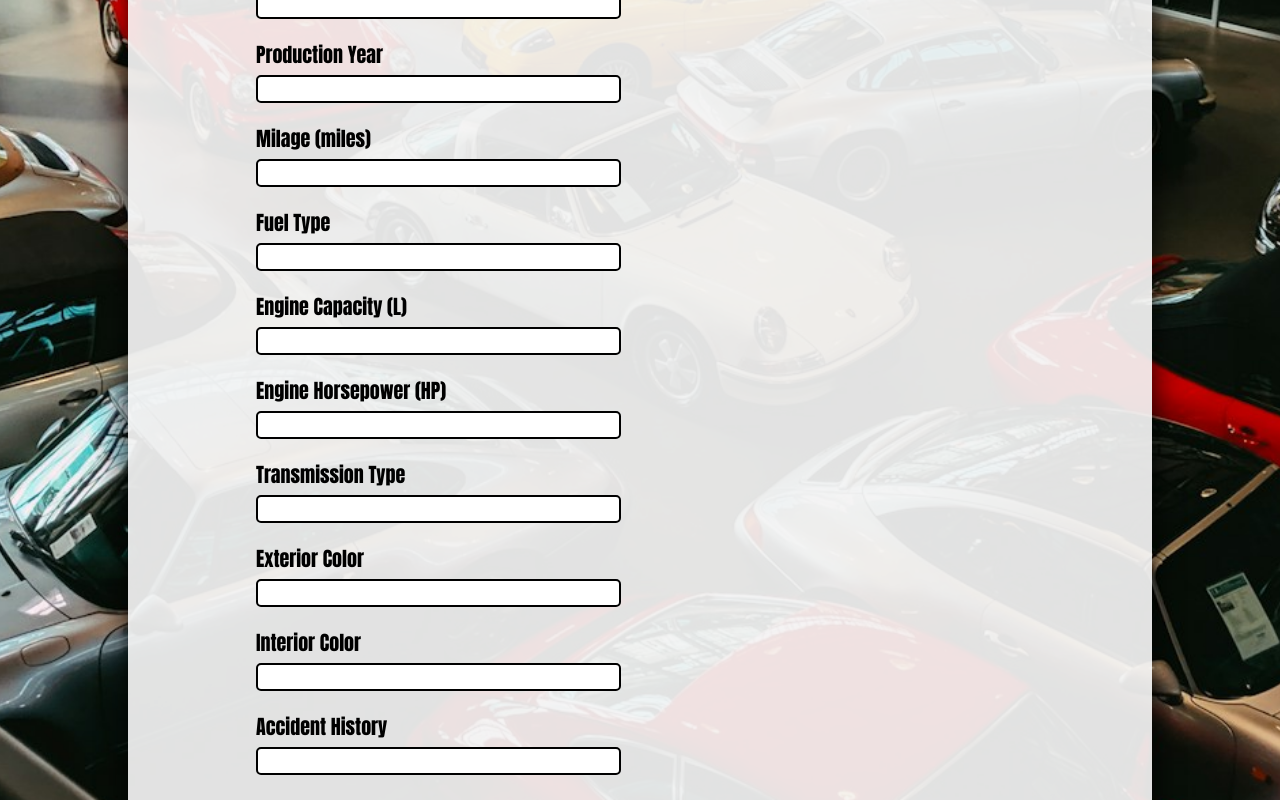
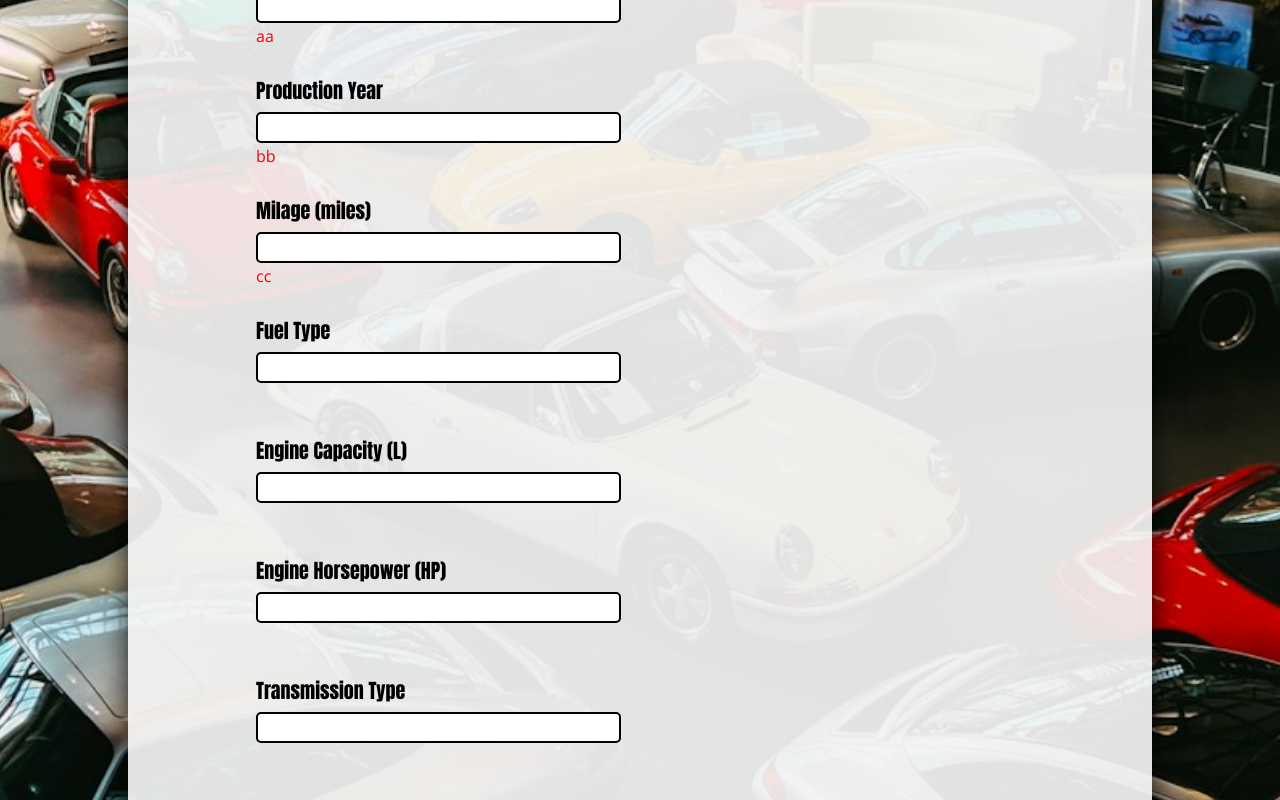
Before and after one commit to gszp1/BigData-Project, a React (Vite) app in the folder frontend/: page / in a window 1280 px wide. Shown: the part 880-1680 px from the top of the page. Built offline with nearby package versions, Linux system fonts and the light colour scheme; a web font is replaced by a local one.

Commit message:
Adds error label for input fields.

```diff
--- a/frontend/src/components/InputField/InputField.jsx
+++ b/frontend/src/components/InputField/InputField.jsx
@@ -1,7 +1,7 @@
 import PropTypes from "prop-types";
 import styles from '@/components/InputField/InputField.module.css'
 
-const InputField = ({variable, setVariable, labelText, propertyName}) => {
+const InputField = ({variable, setVariable, labelText, propertyName, errorLabel}) => {
 
     const handleChange = (e) => {
         setVariable({
@@ -18,9 +18,12 @@ const InputField = ({variable, setVariable, labelText, propertyName}) => {
                 </label>
                 <input
                     className={styles.input_field}
-                    value={variable[[propertyName]]}
+                    value={variable[propertyName]}
                     onChange={handleChange}
                 />
+                <p className={styles.error_label}>
+                    {errorLabel}
+                </p>
             </div>
         </>
     );
@@ -30,7 +33,8 @@ InputField.propTypes = {
     variable: PropTypes.object.isRequired,
     setVariable: PropTypes.func.isRequired,
     labelText: PropTypes.string.isRequired,
-    propertyName: PropTypes.string.isRequired
+    propertyName: PropTypes.string.isRequired,
+    errorLabel: PropTypes.string.isRequired
 }
 
 export default InputField;
--- a/frontend/src/components/InputField/InputField.module.css
+++ b/frontend/src/components/InputField/InputField.module.css
@@ -2,7 +2,7 @@
     display: flex;
     flex-direction: column;
     width: calc(100% - 128px);
-    height: 64px;
+    height: 100px;
     margin-top: 20px;
     margin-left: 128px;
 }
@@ -35,3 +35,19 @@
     font-size: 1.25rem;
     font-weight: 100;
 }
+
+.error_label {
+    color: red;
+    height: 1rem;
+    height: 12px;
+    margin-top: 2px;
+
+    font-family: "Open Sans", sans-serif;
+    font-weight: 400;
+    font-style: normal;
+    font-variation-settings: "wdth" 100;
+
+    white-space: normal;
+    word-wrap: break-word;
+    overflow-wrap: break-word;
+}
--- a/frontend/src/components/PageLayout/PageLayout.jsx
+++ b/frontend/src/components/PageLayout/PageLayout.jsx
@@ -25,7 +25,19 @@ const PageLayout = () => {
         intCol: "",
         accident: "",
     });
-
+    const [errorLabels, setErrorLabels] = useState({
+        brand: "aa",
+        modelYear: "bb",
+        milage: "cc",
+        engineCapacity: "",
+        engineHorsepower: "",
+        fuelType: "",
+        engine: "",
+        transmission: "",
+        extCol: "",
+        intCol: "",
+        accident: "",
+    });
     const [carPrice, setCarPrice] = useState(0);
     const [showPrice, setShowPrice] = useState(false);
     const [errorMessage, setErrorMessage] = useState("");
@@ -99,60 +111,70 @@ const PageLayout = () => {
                     setVariable={setCarParameters}
                     labelText={"Brand"}
                     propertyName={"brand"}
+                    errorLabel={errorLabels["brand"]}
                 />
                 <InputField
                     variable={carParameters}
                     setVariable={setCarParameters}
                     labelText={"Production Year"}
                     propertyName={"modelYear"}
+                    errorLabel={errorLabels["modelYear"]}
                 />
                 <InputField
                     variable={carParameters}
                     setVariable={setCarParameters}
                     labelText={"Milage (miles)"}
                     propertyName={"milage"}
+                    errorLabel={errorLabels["milage"]}
                 />
                 <InputField
                     variable={carParameters}
                     setVariable={setCarParameters}
                     labelText={"Fuel Type"}
                     propertyName={"fuelType"}
+                    errorLabel={errorLabels["fuelType"]}
                 />
                 <InputField
                     variable={carParameters}
                     setVariable={setCarParameters}
                     labelText={"Engine Capacity (L)"}
                     propertyName={"engineCapacity"}
+                    errorLabel={errorLabels["engineCapacity"]}
                 />
                 <InputField
                     variable={carParameters}
                     setVariable={setCarParameters}
                     labelText={"Engine Horsepower (HP)"}
                     propertyName={"engineHorsepower"}
+                    errorLabel={errorLabels["engineHorsepower"]}
                 />
                 <InputField
                     variable={carParameters}
                     setVariable={setCarParameters}
                     labelText={"Transmission Type"}
                     propertyName={"transmission"}
+                    errorLabel={errorLabels["transmission"]}
                 />
                 <InputField
                     variable={carParameters}
                     setVariable={setCarParameters}
                     labelText={"Exterior Color"}
                     propertyName={"extCol"}
+                    errorLabel={errorLabels["extCol"]}
                 />
                 <InputField
                     variable={carParameters}
                     setVariable={setCarParameters}
                     labelText={"Interior Color"}
                     propertyName={"intCol"}
+                    errorLabel={errorLabels["intCol"]}
                 />
                 <InputField
                     variable={carParameters}
                     setVariable={setCarParameters}
                     labelText={"Accident History"}
                     propertyName={"accident"}
+                    errorLabel={errorLabels["accident"]}
                 />
 
 
```
